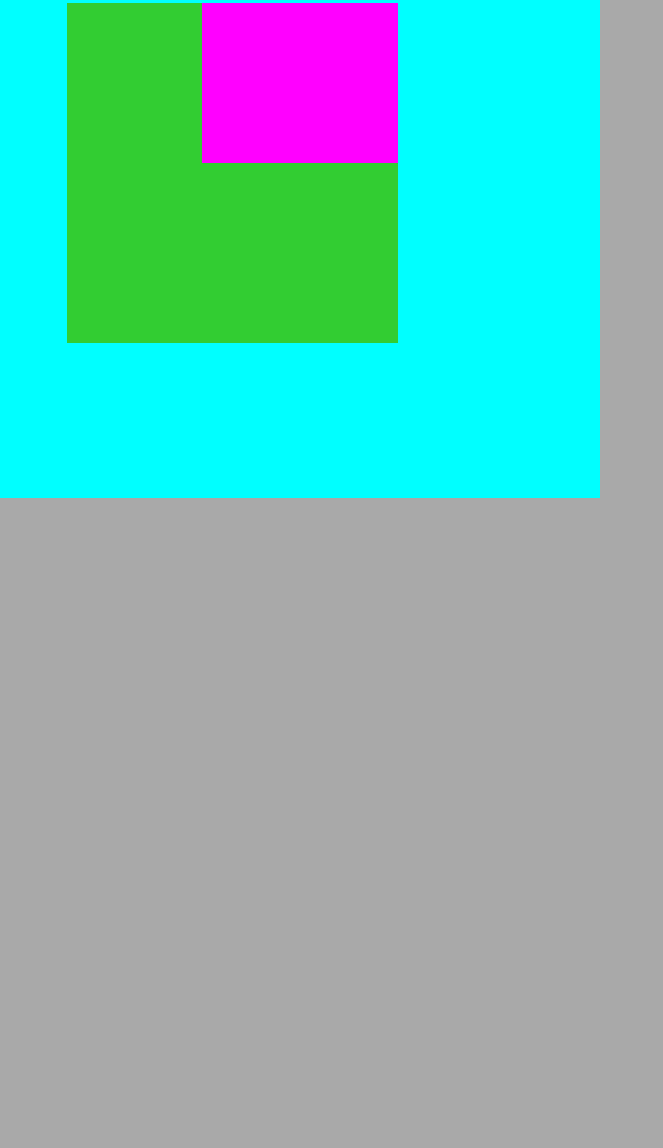
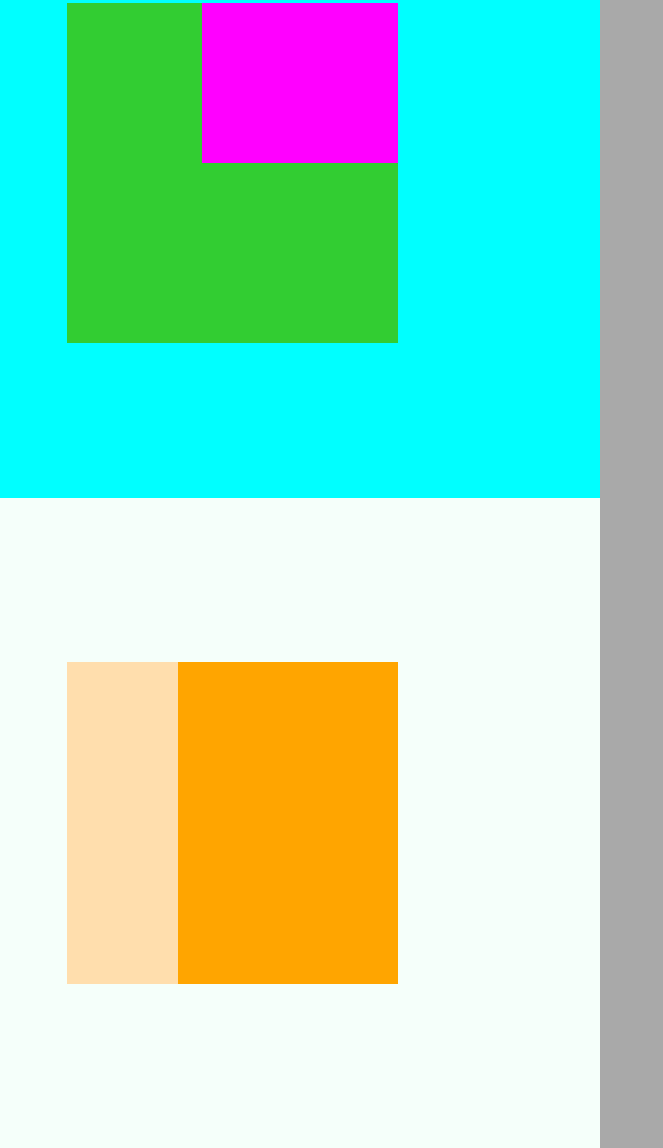
Before and after one commit to Christiano0407/Grid_Flex, a website: page src/html/indexLay.html in a window 1280 px wide. Shown: the part 1602-2750 px from the top of the page, without its empty margins (0-663 px from the left). Before the commit the page ends 2100 px from the top, so only its background shows below. Drawn offline with Linux system fonts and the light colour scheme.

Commit message:
finished1

```diff
--- a/src/css/styleThree.css
+++ b/src/css/styleThree.css
@@ -103,3 +103,28 @@ box-shadow:  20px 20px 40px #9b9b9b,
     grid-column:3 / 6;
     grid-row: 1 / 3;
 }
+
+.container3 {
+    width: 600px;
+    height: 650px;
+    background-color: mintcream;
+    display: grid;
+    grid-template-columns: repeat(9, 1fr);
+    gap: 5px;
+    grid-template-rows: repeat(4, minmax(100px, auto));
+}
+.item3 {
+    background-color: navajowhite;
+    grid-column: 2 / 7;
+    grid-row: 2 / 4;
+
+    display: grid;
+    grid-template-columns: repeat(3, 1fr);
+    gap: 2px;
+    grid-template-rows: subgrid;
+}
+.subgrid3 {
+    background-color: orange;
+    grid-column: 2 / span 2;
+    grid-row: 1 / span 2;
+}
--- a/src/html/indexLay.html
+++ b/src/html/indexLay.html
@@ -45,7 +45,9 @@
          </section>
 
          <section class="container3">
-           <div class="item3"></div>
+           <div class="item3">
+               <div class="subgrid3"></div>
+           </div>
          </section>
     </main>
 
```
